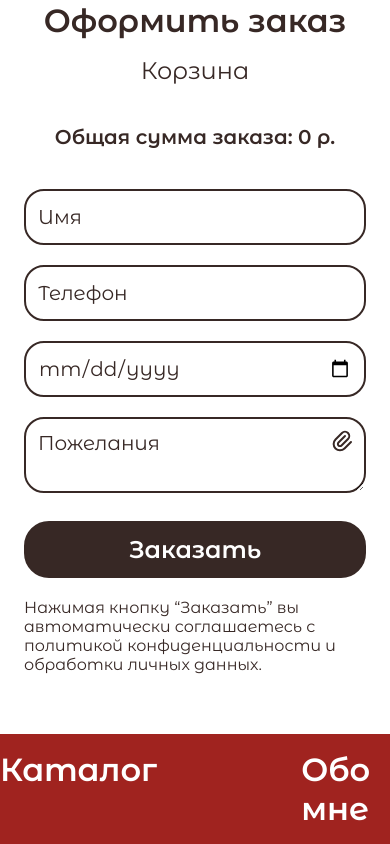
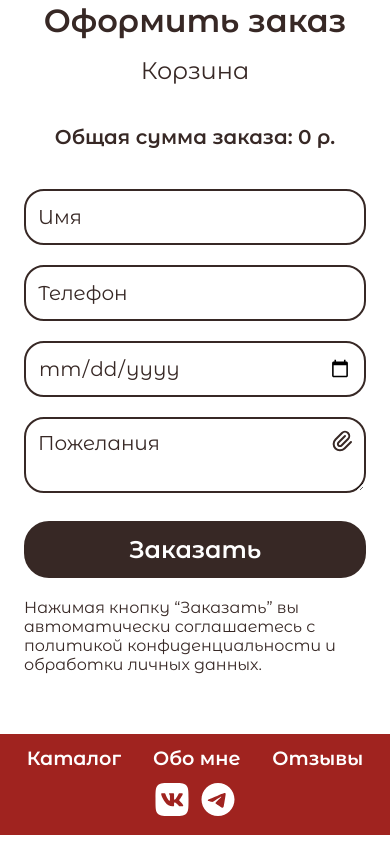
Before and after one commit to DeadDPie/landingGpo, a Next.js app: page / in a window 390 px wide. Shown: the part 6205-7049 px from the top of the page. Built offline with nearby package versions, Linux system fonts and the light colour scheme.

Commit message:
adaptive footer

```diff
--- a/src/components/Footer/Footer.module.css
+++ b/src/components/Footer/Footer.module.css
@@ -1,39 +1,99 @@
 .footer {
-  padding: 16px 0;
-  background-color: var(--color-blocks);;
+  padding: 1rem 0;
+  background-color: var(--color-blocks);
+  height: 120px;
   display: flex;
   align-items: center;
 }
 
 .container {
-  max-width: 1200px;
+  max-width: 1300px;
   margin: 0 auto;
-  padding: 0;
+  padding: 0 2rem;
   display: flex;
   align-items: center;
   justify-content: space-between;
   width: 100%;
+  box-sizing: border-box;
 }
 
 .nav {
   display: flex;
-  gap: 9rem;
+  gap: 8rem;
 }
 
 .link {
   color: var(--color-text-white);
   cursor: pointer;
   text-decoration: none;
-  transition: color 0.2s ease;
+  white-space: nowrap;
 }
 
 .social_icons {
   display: flex;
-  gap: 1.5rem;
+  gap: 1rem;
   align-items: center;
 }
 
 .icon {
   display: block;
-  transition: transform 0.2s ease;
 }
+
+@media (max-width: 1024px) {
+  .footer {
+    height: 100px;
+  }
+
+  .container {
+    padding: 0 1.5rem;
+  }
+
+  .nav {
+    gap: 6rem;
+  }
+
+  .social_icons {
+    gap: 1rem;
+  }
+
+  .link {
+    font-size: 1.4rem;
+  }
+
+  .icon {
+    width: 40px;
+    height: 39px;
+  }
+}
+
+@media (max-width: 768px) {
+  .footer {
+    height: auto;
+    padding: 0.8rem 0 1.2rem;
+  }
+
+  .container {
+    flex-direction: column;
+    align-items: center;
+    gap: 0.8rem;
+    padding: 0 1rem;
+  }
+
+  .nav {
+    gap: 2rem;
+    justify-content: center;
+  }
+
+  .social_icons {
+    gap: 0.8rem;
+  }
+
+  .link {
+    font-size: 1.2rem;
+  }
+
+  .icon {
+    width: 34px;
+    height: 33px;
+  }
+}
```
